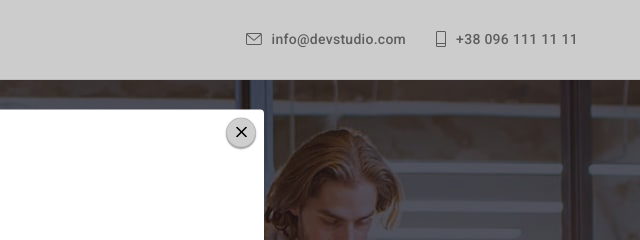
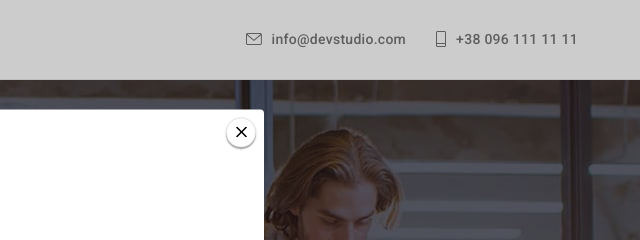
Before and after one commit to ivantalko/goit-markup-hw-05, a plain HTML site: page index.html in a window 1280 px wide. Both pictures are taken after a click on the button "Заказать услугу". Shown: the top 240 px of the page, 640-1280 px from the left. Drawn offline with nearby package versions, Linux system fonts and the light colour scheme.

Commit message:
background color none

```diff
--- a/сss/styles.css
+++ b/сss/styles.css
@@ -70,7 +70,7 @@ p {
   height: 30px;
   border: #cfcfcf;
   border-radius: 50%;
-  background: #cfcfcf;
+  background: #ffffff;
   border: 1px solid rgba(0, 0, 0, 0.1);
   box-shadow: 0px 1px 3px rgba(0, 0, 0, 0.12), 0px 1px 1px rgba(0, 0, 0, 0.14),
     0px 2px 1px rgba(0, 0, 0, 0.2);
```
